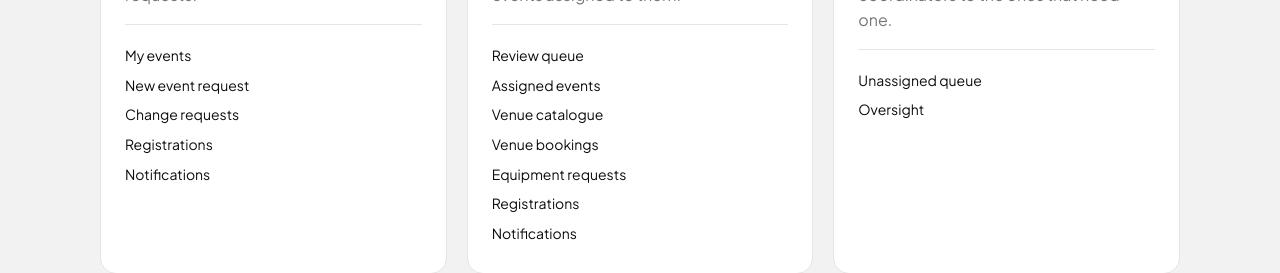
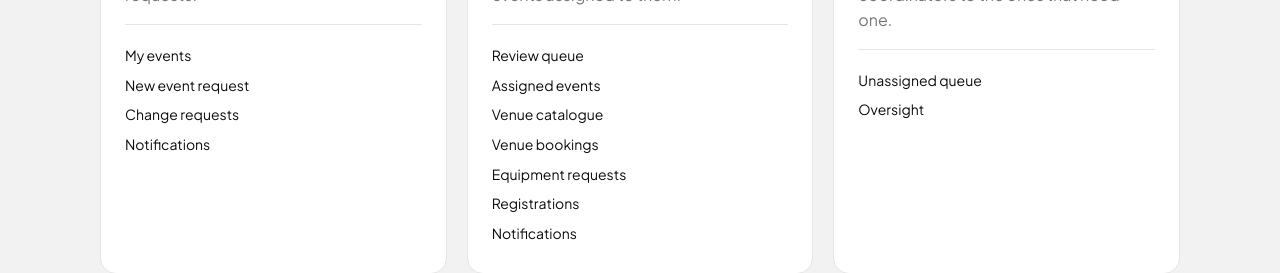
Before and after one commit to leonardkoh2024/ConnectSphere-SPM-G6T1, a React (Create React App) app in the folder frontend/: page / in a window 1280 px wide. Shown: the part 1640-1913 px from the top of the page. Built offline with nearby package versions, Linux system fonts and the light colour scheme; no server answers.

Commit message:
H8; SCRUM-146; See who has registered for my event (debug)
Need to fix some additional screens that are not really needed for registration

```diff
--- a/frontend/src/domain/roles.js
+++ b/frontend/src/domain/roles.js
@@ -75,12 +75,6 @@ export const ROLE_META = {
         icon: "change",
         blurb:
           "Request changes to a submitted event."
-      },
-      {
-        name: "Registrations",
-        icon: "people",
-        blurb:
-          "Who has registered for your events."
       },
       {
         name: "Notifications",
```
Also changed, not shown: 2 other files (tests, documents, lock files or other folders).
